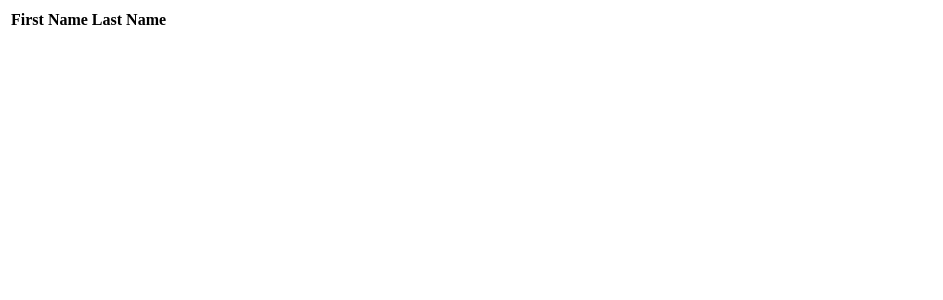
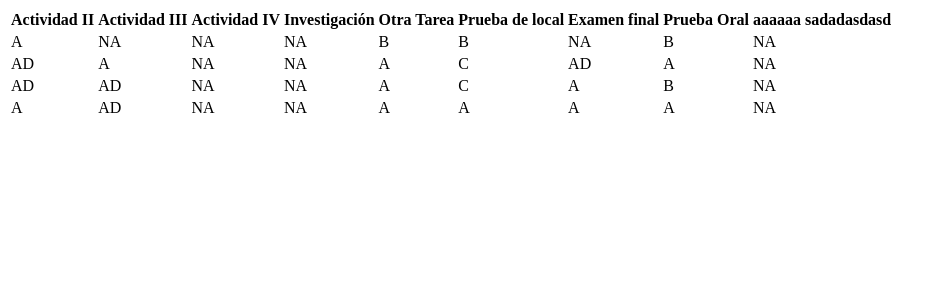
Before and after one commit to podestal/tanstack-query-table, a React (Vite) app: page / in a window 1280 px wide. Shown: the top 300 px of the page, without its empty margins (0-943 px from the left). Built offline with nearby package versions, Linux system fonts and the light colour scheme.

Commit message:
getting columns and data for grades

```diff
--- a/src/components/StudentsTable.jsx
+++ b/src/components/StudentsTable.jsx
@@ -2,6 +2,7 @@ import { useState } from "react"
 import { useReactTable, flexRender, getCoreRowModel } from "@tanstack/react-table"
 import { students } from "../data/students"
 import { grades } from "../data/grades"
+import { activities } from "../data/activities"
 
 const StudentsTable = () => {
 
@@ -49,6 +50,14 @@ const StudentsTable = () => {
 
     })
 
+
+    const columnsDynamic = activities.map( activity => {
+        return {
+            header: String(activity.title),
+            accessorKey: String(activity.title)
+        }
+    })
+
     // const columnsDynamic = studentsData.map( student => {
 
     //     return {
@@ -77,21 +86,9 @@ const StudentsTable = () => {
 
     // })
 
-
-
     const table = useReactTable({
-        data: students,
-        columns: [
-            {
-                header: 'First Name',
-                accessorKey: 'firstName'
-            },
-            {
-                header: 'Last Name',
-                accessorKey: 'lastName'
-            },
-            // ...columnsDynamic
-        ],
+        data: studentsData,
+        columns: columnsDynamic,
         getCoreRowModel: getCoreRowModel()
     })
 
--- /dev/null
+++ b/src/data/activities.js
@@ -0,0 +1,92 @@
+export const activities = [
+    {
+        "id": 4,
+        "title": "Actividad II",
+        "created_at": "2024-03-29T13:39:59.409741Z",
+        "due_date": "2024-03-31",
+        "assignature": 4,
+        "competence": 22,
+        "capacity": 85
+    },
+    {
+        "id": 6,
+        "title": "Actividad III",
+        "created_at": "2024-03-30T15:48:38.646291Z",
+        "due_date": "2024-03-31",
+        "assignature": 4,
+        "competence": 22,
+        "capacity": 85
+    },
+    {
+        "id": 7,
+        "title": "Actividad IV",
+        "created_at": "2024-03-30T15:55:38.937222Z",
+        "due_date": "2024-03-30",
+        "assignature": 4,
+        "competence": 22,
+        "capacity": 85
+    },
+    {
+        "id": 8,
+        "title": "Investigación",
+        "created_at": "2024-03-30T16:41:49.073360Z",
+        "due_date": "2024-04-03",
+        "assignature": 4,
+        "competence": 21,
+        "capacity": 80
+    },
+    {
+        "id": 30,
+        "title": "Otra Tarea",
+        "created_at": "2024-04-03T16:13:45.297408Z",
+        "due_date": "2024-04-12",
+        "assignature": 4,
+        "competence": 21,
+        "capacity": 80
+    },
+    {
+        "id": 31,
+        "title": "Prueba de local",
+        "created_at": "2024-04-03T17:04:01.889710Z",
+        "due_date": "2024-04-11",
+        "assignature": 4,
+        "competence": 21,
+        "capacity": 79
+    },
+    {
+        "id": 32,
+        "title": "Examen final",
+        "created_at": "2024-04-03T23:27:22.704663Z",
+        "due_date": "2024-04-19",
+        "assignature": 4,
+        "competence": 22,
+        "capacity": 84
+    },
+    {
+        "id": 33,
+        "title": "Prueba Oral",
+        "created_at": "2024-04-04T13:39:59.093334Z",
+        "due_date": "2024-04-05",
+        "assignature": 4,
+        "competence": 21,
+        "capacity": 79
+    },
+    {
+        "id": 34,
+        "title": "aaaaaa",
+        "created_at": "2024-04-04T14:30:06.903288Z",
+        "due_date": "2024-04-11",
+        "assignature": 4,
+        "competence": 21,
+        "capacity": 79
+    },
+    {
+        "id": 35,
+        "title": "sadadasdasd",
+        "created_at": "2024-04-04T15:43:04.900366Z",
+        "due_date": "2024-04-05",
+        "assignature": 4,
+        "competence": 1,
+        "capacity": 1
+    }
+]
```
